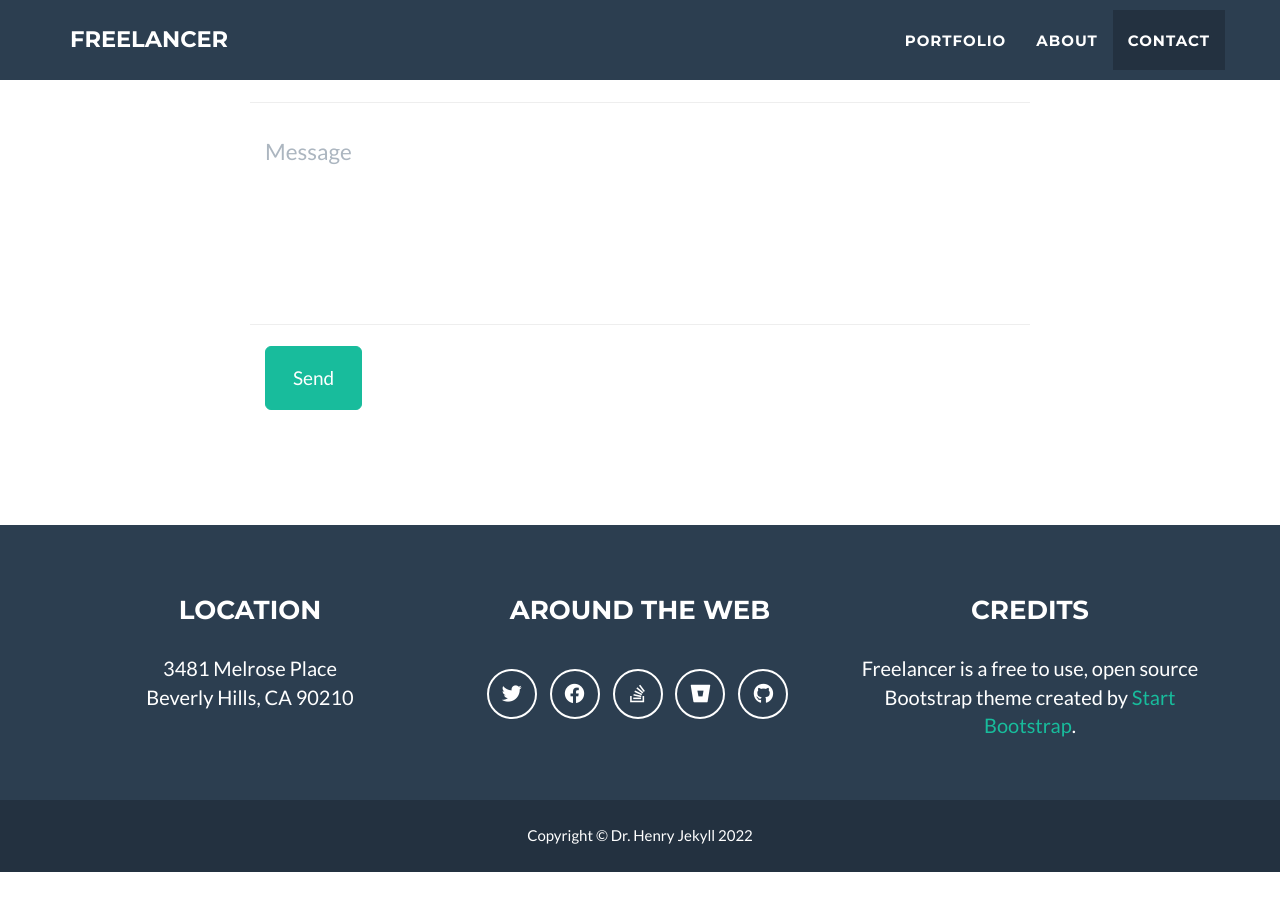
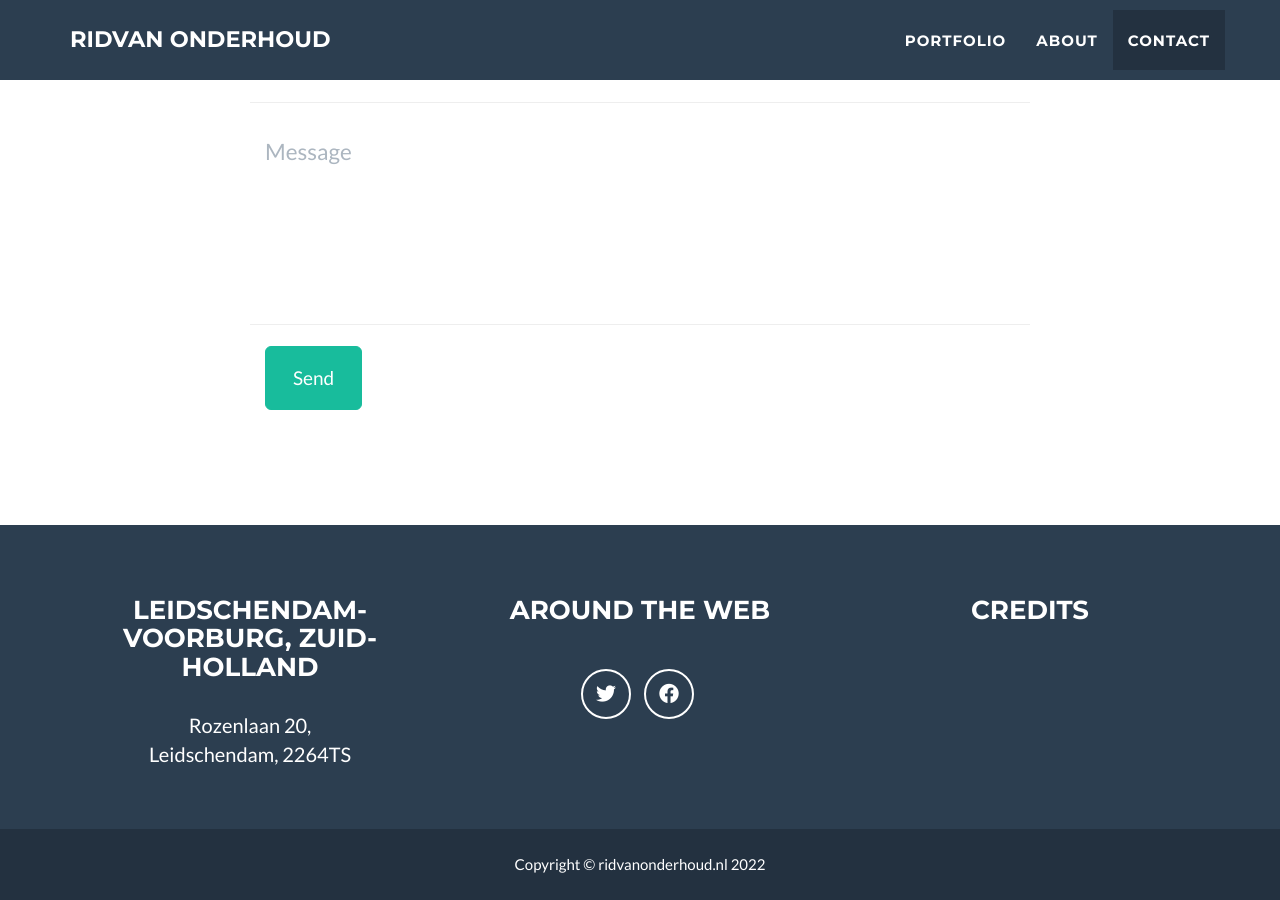
Before and after one commit to ridvanonderhoud/ridvanonderhoud.github.io, a Jekyll site: the page built from _posts/2014-07-18-project-1.markdown, in a window 1280 px wide and 900 px high, scrolled down 2520 px. Built offline with Jekyll 4.4.1, drawn with Linux system fonts in a browser that asks for light colours; before the commit the page ends 3392 px from its top, so only the background shows below that; some of the changed text lies outside the part shown.

Commit message:
first upload

```diff
--- a/_config.yml
+++ b/_config.yml
@@ -1,9 +1,9 @@
 # Site settings
-title: Freelancer
-email: your-email@domain.com
-url: https://github.com/jeromelachaud/freelancer-theme
-description: "Write an awesome description for your new site here. You can edit this line in _config.yml. It will appear in your document head meta (for Google search results) and in your feed.xml site description."
-keywords: "your keywords, separated by commas"
+title: Ridvan Onderhoud
+email: info@ridvanonderhoud.nl
+url: https://ridvanonderhoud.nl/
+description: "Ridvan Onderhoud is toonaangevend in zakelijk en particulier onderhoud. Wij bieden een uniek en volledig onderhoudspakket waarin gedegen vakmanschap, heldere adviezen, goede communicate, en eerlijke prijzen centraal staan."
+keywords: "vakmanschap, renovaties, onderhoud, schilderswerk, schilderswerkzaamheden, buitenschilderwerk, binnenschilderwerk, wandafwerking, sausen, houtrotreparaties."
 skills: "Web Developer - Graphic Artist - User Experience Designer"
 meta_author: LastName FirstName
 
@@ -32,31 +32,31 @@ color:
 
 # Footer settings
 footer:
-  copyright: Dr. Henry Jekyll
-  location: Location
+  copyright: ridvanonderhoud.nl
+  location: Leidschendam-Voorburg, Zuid-Holland
   social: Around the Web
   credits: Credits
 
 # Social networks usernames (many more available: google-plus, flickr, dribbble, pinterest, instagram, tumblr, linkedin, etc.)
 social:
   - title: twitter
-    url: http://twitter.com/jekyllrb
+    url: http://twitter.com/
   - title: facebook
     url:
-  - title: stack-overflow
-    url: http://stackoverflow.com/questions/tagged/jekyll
-  - title: bitbucket
-    url: http://bitbucket.org/jekyll
-  - title: github
-    url: http://github.com/jekyll
+#  - title: stack-overflow
+#    url: http://stackoverflow.com/questions/tagged/jekyll
+#  - title: bitbucket
+#    url: http://bitbucket.org/jekyll
+#  - title: github
+#    url: http://github.com/jekyll
 
 # Postal address (add as many lines as necessary)
 address:
-  - line: 3481 Melrose Place
-  - line: Beverly Hills, CA 90210
+  - line: Rozenlaan 20,
+  - line: Leidschendam, 2264TS
 
 # Credits content
-credits: 'Freelancer is a free to use, open source Bootstrap theme created by <a href="http://startbootstrap.com">Start Bootstrap</a>.'
+# credits: 'Freelancer is a free to use, open source Bootstrap theme created by <a href="http://startbootstrap.com">Start Bootstrap</a>.'
 
 # Build settings
 markdown: kramdown
```
